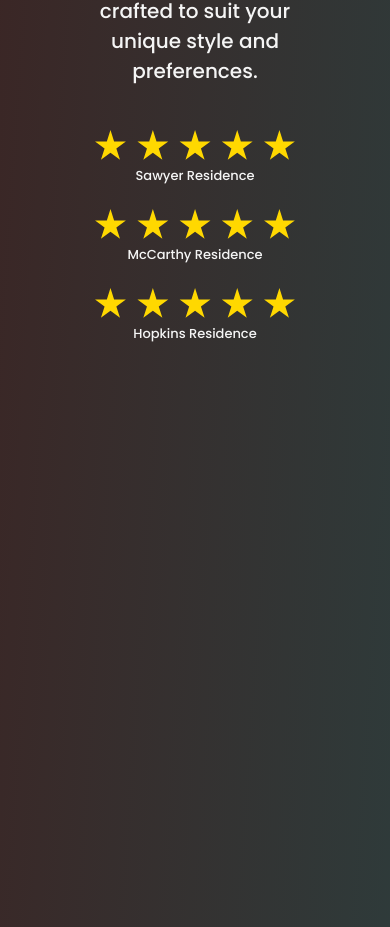
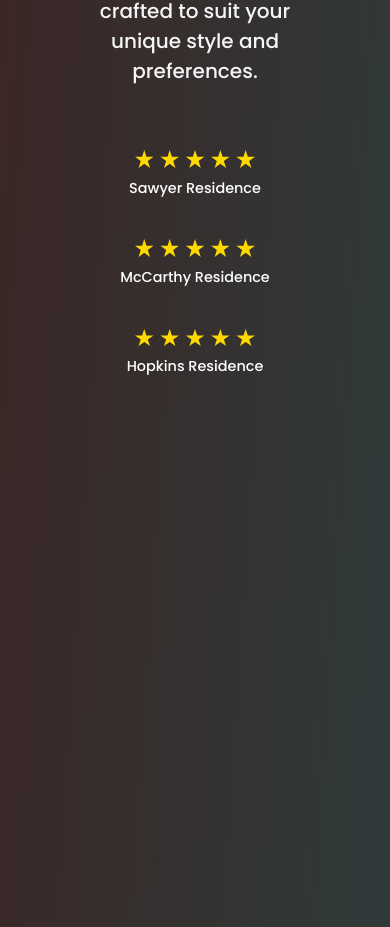
Before and after one commit to johnlundy94/landscape, a React (Create React App) app: page / in a window 390 px wide. Shown: the part 918-1845 px from the top of the page. Built offline with nearby package versions, Linux system fonts and the light colour scheme; no server answers.

Commit message:
cleaned up hero

```diff
--- a/src/App.js
+++ b/src/App.js
@@ -3,7 +3,6 @@ import { ThemeProvider } from "@mui/material/styles";
 import muiTheme from "./styles/muiTheme";
 import Home from "./pages/Home";
 import Quote from "./pages/Quote";
-import Arcadian from "./pages/properties/Arcadian";
 import Eden from "./pages/properties/Eden";
 import Elysian from "./pages/properties/Elysian";
 import Oasis from "./pages/properties/Oasis";
@@ -27,7 +26,6 @@ function App() {
             <Route path="/outdoor" element={<Outdoor />} />
             <Route path="/irrigation" element={<Irrigation />} />
             <Route path="/quote" element={<Quote />} />
-            <Route path="/arcadian" element={<Arcadian />} />
             <Route path="/eden" element={<Eden />} />
             <Route path="/elysian" element={<Elysian />} />
             <Route path="/oasis" element={<Oasis />} />
--- a/src/components/Hero.js
+++ b/src/components/Hero.js
@@ -1,5 +1,11 @@
 import "../styles/Hero.css";
 import starSVG from "../assets/five-star.svg";
+
+const testimonials = [
+  { name: "Sawyer Residence" },
+  { name: "McCarthy Residence" },
+  { name: "Hopkins Residence" },
+];
 
 function Hero() {
   return (
@@ -14,17 +20,13 @@ function Hero() {
         Every project is a partnership with nature, crafted to suit your unique
         style and preferences.
       </p>
-      <div className="star1">
-        <img src={starSVG} alt="Five Star" />
-        <p>Sawyer Residence</p>
-      </div>
-      <div className="star2">
-        <img src={starSVG} alt="Five Star" />
-        <p>McCarthy Residence</p>
-      </div>
-      <div className="star3">
-        <img src={starSVG} alt="Five Star" />
-        <p> Hopkins Residence</p>
+      <div className="hero-testimonials">
+        {testimonials.map((testimonial, index) => (
+          <div className="star" key={index}>
+            <img src={starSVG} alt="Five Star" />
+            <p>{testimonial.name}</p>
+          </div>
+        ))}
       </div>
     </div>
   );
--- a/src/components/Portfolio.js
+++ b/src/components/Portfolio.js
@@ -3,23 +3,19 @@ import "../styles/Portfolio.css";
 import SlideComponent from "../api/SlideComponent";
 import landscape1 from "../assets/serenity/serenity1.png";
 import landscape2 from "../assets/elysian/elysian1.png";
-import landscape3 from "../assets/arcadian/arcadian1.png";
 import landscape4 from "../assets/eden/eden1.png";
 import landscape5 from "../assets/oasis/oasis1.png";
 import { Button } from "@mui/material";
-import { Link } from 'react-router-dom'
-
+import { Link } from "react-router-dom";
 
 function Portfolio() {
-
   const [activeIndex, setActiveIndex] = useState(0);
 
   const landscapes = [
-    { name: 'Serenity Gardens', image: landscape1, link: '/serenity' },
-    { name: 'Elysian Fields', image: landscape2, link: "/elysian" },
-    { name: 'Arcadian Retreat', image: landscape3, link: "/arcadian" },
-    { name: 'Eden Enclave', image: landscape4, link: '/eden' },
-    { name: 'Oasis Estates', image: landscape5, link: '/oasis' },
+    { name: "Serenity Gardens", image: landscape1, link: "/serenity" },
+    { name: "Elysian Fields", image: landscape2, link: "/elysian" },
+    { name: "Eden Enclave", image: landscape4, link: "/eden" },
+    { name: "Oasis Estates", image: landscape5, link: "/oasis" },
   ];
 
   const nextSlide = () => {
@@ -37,20 +33,27 @@ function Portfolio() {
   return (
     <div className="portfolio-container" id="properties">
       <h1 className="portfolio-title">Our Portfolio</h1>
-      <div className="slider-container" >
+      <div className="slider-container">
         {landscapes.map((landscape, index) => (
-          <SlideComponent className="slider" isActive={activeIndex === index} direction="left">
-            <img src={landscape.image} alt={`Slide image ${index + 1}`} className="slider-image" />
+          <SlideComponent
+            className="slider"
+            isActive={activeIndex === index}
+            direction="left"
+          >
+            <img
+              src={landscape.image}
+              alt={`Slide image ${index + 1}`}
+              className="slider-image"
+            />
             <div className="slider-text">
-              <div className="slider-name">
-                {landscape.name}
-              </div>
+              <div className="slider-name">{landscape.name}</div>
               <div className="slider-link">
-
-                  <Link to={landscape.link} style={{ textDecoration: 'none', color: 'inherit' }}>
-                    {"VIEW PROPERTY"}
-                  </Link>
-
+                <Link
+                  to={landscape.link}
+                  style={{ textDecoration: "none", color: "inherit" }}
+                >
+                  {"VIEW PROPERTY"}
+                </Link>
               </div>
             </div>
           </SlideComponent>
--- a/src/pages/properties/Arcadian.js
+++ /dev/null
@@ -1,88 +0,0 @@
-import { useState } from "react";
-import "./Properties.css";
-import SlideComponent from "../../api/SlideComponent";
-import arcadian1 from "../../assets/arcadian/arcadian1.png";
-import arcadian2 from "../../assets/arcadian/arcadian2.png";
-import arcadian3 from "../../assets/arcadian/arcadian3.png";
-import arcadian4 from "../../assets/arcadian/arcadian4.png";
-import arcadian5 from "../../assets/arcadian/arcadian5.png";
-import { Button } from "@mui/material";
-import Nav from "../../components/Nav";
-import Footer from "../../components/Footer";
-import PropertyDropDown from "../../components/PropertyDropDown";
-
-function Arcadian() {
-  const [activeIndex, setActiveIndex] = useState(0);
-
-  const properties = [
-    { image: arcadian1 },
-    { image: arcadian2 },
-    { image: arcadian3 },
-    { image: arcadian4 },
-    { image: arcadian5 },
-  ];
-
-  const nextSlide = () => {
-    setActiveIndex((prevIndex) =>
-      prevIndex === properties.length - 1 ? 0 : prevIndex + 1
-    );
-  };
-
-  const prevSlide = () => {
-    setActiveIndex((prevIndex) =>
-      prevIndex === 0 ? properties.length - 1 : prevIndex - 1
-    );
-  };
-
-  return (
-    <div className="properties-container">
-      <Nav />
-      <div className="portfolio-container">
-        <PropertyDropDown />
-        <h1 className="slider-title">Arcadian Retreat</h1>
-        <div className="portfolio-slider-container" id="properties">
-          {properties.map((property, index) => (
-            <SlideComponent
-              className="slider"
-              isActive={activeIndex === index}
-              direction="left"
-            >
-              <img
-                src={property.image}
-                alt={`Slide image ${index + 1}`}
-                className="slider-image"
-              />
-            </SlideComponent>
-          ))}
-        </div>
-        <div className="slider-buttons">
-          <Button variant="text" onClick={prevSlide}>
-            Previous
-          </Button>
-          <Button variant="text" onClick={nextSlide}>
-            Next
-          </Button>
-        </div>
-      </div>
-      <h1 className="property-title">Project Overview</h1>
-      <p className="property-text">
-        Our latest landscape project marries the rustic charm of a natural
-        sanctuary with the refined beauty of a cultivated garden. We've composed
-        a tableau that respects the local ecosystem while introducing elements
-        of classic design. Meandering flagstone paths invite leisurely strolls
-        through diverse plantings, where native species mingle with selected
-        perennials for year-round color and texture. Water features, from
-        babbling brooks to still ponds, serve as serene focal points, inviting
-        local wildlife and providing a soothing soundtrack to the garden's
-        ambience. At dusk, strategically placed lighting transforms the space
-        into a nocturnal wonderland, emphasizing the silhouettes and forms of
-        the diverse flora. This landscape is not just a visual feast but an
-        homage to the symbiotic relationship between human touch and nature's
-        hand.
-      </p>
-      <Footer />
-    </div>
-  );
-}
-
-export default Arcadian;
--- a/src/styles/Hero.css
+++ b/src/styles/Hero.css
@@ -6,6 +6,17 @@
   100% {
     transform: translateX(0);
     opacity: 1;
+  }
+}
+
+@keyframes fadeIn {
+  0% {
+    opacity: 0;
+    transform: translateY(-20%);
+  }
+  100% {
+    opacity: 1;
+    transform: translateY(0);
   }
 }
 
@@ -42,15 +53,29 @@ img {
   width: 150px;
 }
 
-.star1 {
+.hero-testimonials {
+  display: flex;
+  justify-content: center;
+  align-items: flex-start;
+  gap: 7rem;
+  grid-column: 1 / span 3;
+  margin-top: 20px;
+}
+.star {
   text-align: center;
-  padding-bottom: 100px;
+  animation: fadeIn 1s ease-out;
 }
-.star2 {
-  text-align: center;
+
+.star img {
+  display: block;
+  margin: 0 auto;
+  width: 150px;
 }
-.star3 {
-  text-align: center;
+
+.star p {
+  margin-top: 10px;
+  font-size: 1rem;
+  color: white;
 }
 
 @media (max-width: 520px) {
@@ -69,21 +94,26 @@ img {
     width: 200px;
   }
 
-  .star1 {
-    grid-row: 3;
-    grid-column: span 3;
-    text-align: center;
-    padding-bottom: 0px;
+  .hero-testimonials {
+    flex-direction: column;
+    align-items: center;
+    gap: 1.5rem;
   }
-  .star2 {
-    grid-row: 4;
-    grid-column: span 3;
-    text-align: center;
+
+  .star img {
+    width: 120px;
   }
-  .star3 {
-    grid-row: 5;
-    grid-column: span 3;
-    text-align: center;
-    padding-bottom: 20px;
+
+  .star p {
+    font-size: 0.9rem;
   }
 }
+
+.star:hover img {
+  transform: scale(1.1);
+  transition: transform 0.2s ease-in-out;
+}
+
+.star:hover p {
+  color: #ffd700;
+}
```
